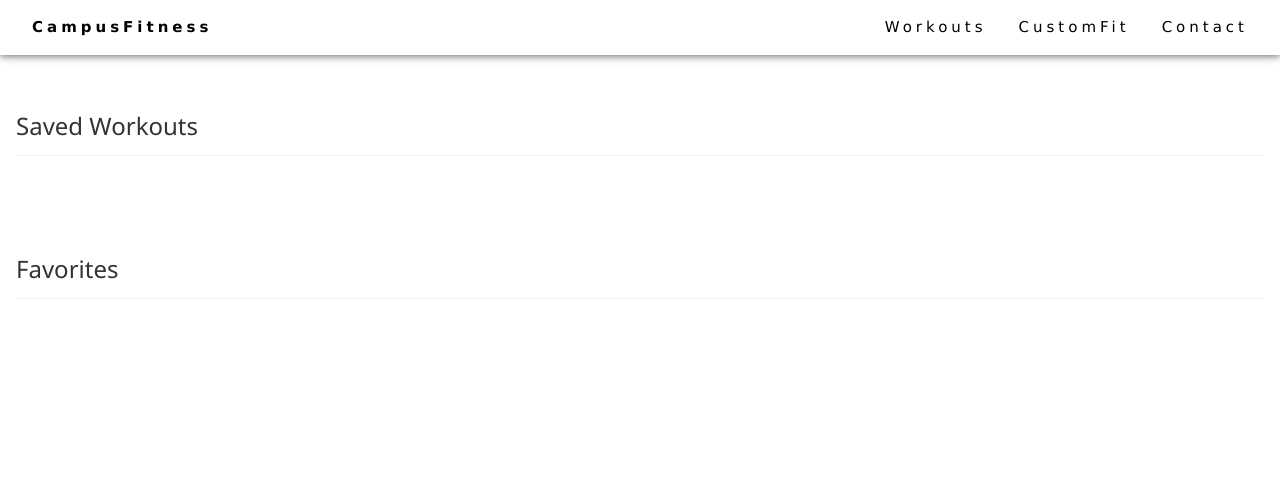
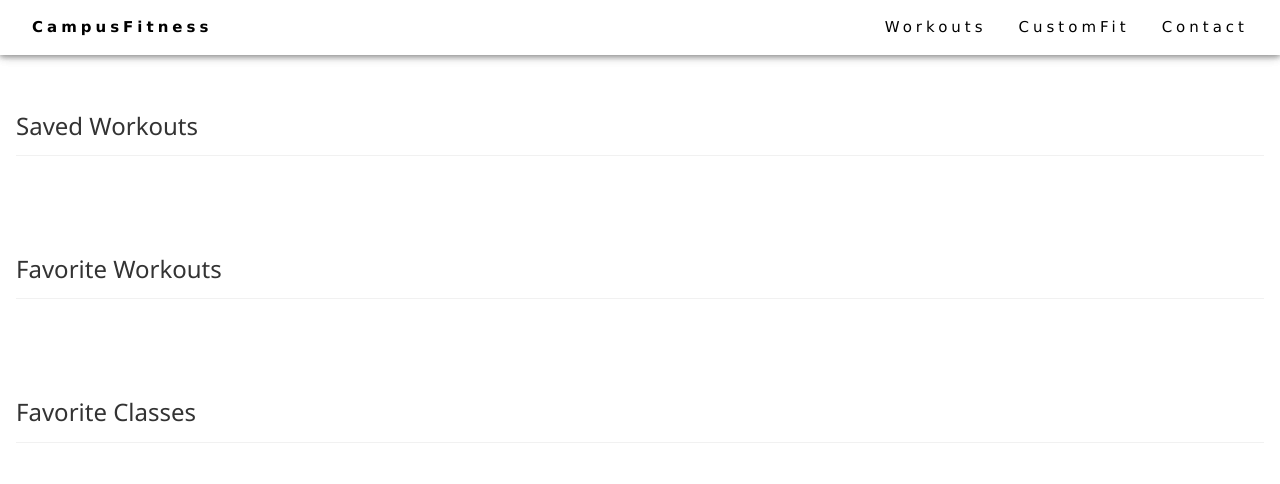
Before and after one commit to shamystic/workit, a Flask app: template templates/saved-workouts.html in a window 1280 px wide. Shown: the top 484 px of the page. Run offline with Flask 2, Linux system fonts and the light colour scheme; tables that the repository leaves empty hold one stand-in row (values such as "Sample post"); the template is opened without the code that fills it: values that come from a table or form of the project are taken from there, most other values are stand-ins (such as "Sample title", 1, 10 or a date in 2020); parts of the project's set-up code (start-up, migrations or seed data) failed here and were passed over; some libraries are stand-ins or nearby versions.

Commit message:
Adding saved classes

```diff
--- a/templates/saved-workouts.html
+++ b/templates/saved-workouts.html
@@ -28,7 +28,7 @@
     <h3 class="w3-border-bottom w3-border-light-grey w3-padding-16">Saved Workouts</h3>
   </div>
     {% for item in workouts %}
-    {% if item.favorite == false %}
+    	{% if item.favorite == false %}
 
         <div class="col-md-4">
             <div class="panel panel-primary">
@@ -44,14 +44,14 @@
                 {% endfor %}
             </div>
         </div>
-    {% endif %}
+    	{% endif %}
     {% endfor %}
 
    <div class="w3-container w3-padding-32" id="faveworkouts">
-    <h3 class="w3-border-bottom w3-border-light-grey w3-padding-16">Favorites</h3>
+    <h3 class="w3-border-bottom w3-border-light-grey w3-padding-16">Favorite Workouts</h3>
   </div>
      {% for item in workouts %}
-     {% if item.favorite == true %}
+     	{% if item.favorite == true %}
 
         <div class="col-md-4">
             <div class="panel panel-primary">
@@ -67,8 +67,28 @@
                 {% endfor %}
             </div>
         </div>
+        {% endif %}
+    {% endfor %}
+    <div class="w3-container w3-padding-32" id="faveworkouts">
+      <h3 class="w3-border-bottom w3-border-light-grey w3-padding-16">Favorite Classes</h3>
+    </div>
+     {% for myClass in myClasses %}
+  <!--    {% for class in allClasses %} -->
+<!--      {% if myClass.class_name == class.name %} -->
 
-    {% endif %}
+        <div class="col-md-4">
+            <div class="panel panel-primary">
+                <div class="panel-heading">{{myClass.class_name}}</div>
+                    <div class="panel-footer">
+                        <a href="/exercise/{{exercise.exercise_id}}">
+                            {{myClass.class_name}}
+                        </a>
+                    </div>
+            </div>
+        </div>
+
+<!--     {% endif %}
+    {% endfor %} -->
     {% endfor %}
 
 </body>
```
